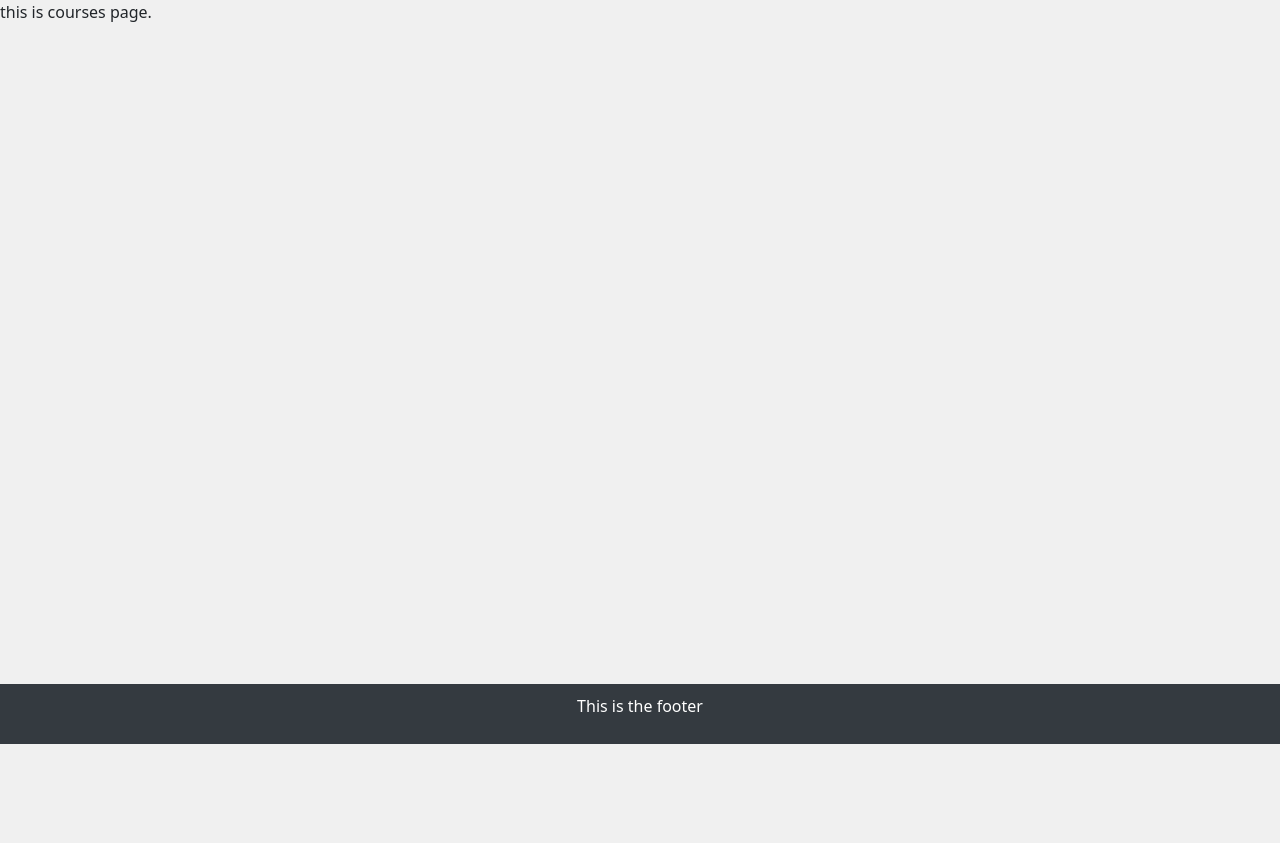
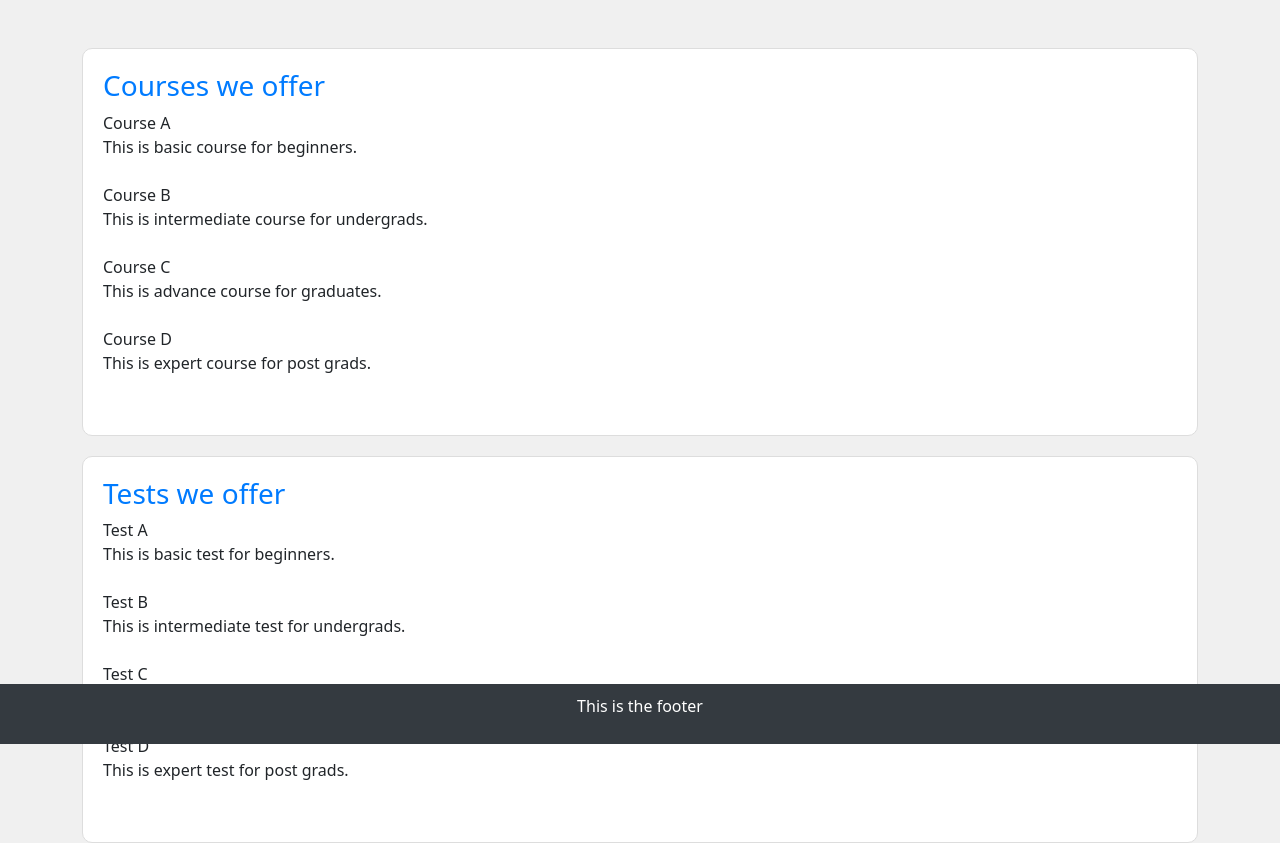
Before and after one commit to abhi12mhatre/ielts, a Django app: page /courses in a window 1280 px wide. Shown: the part 56-899 px from the top of the page. Before the commit the page ends 800 px from the top, so only its background shows below. Run offline with Django 4.2, Linux system fonts and the light colour scheme.

Commit message:
courses and test sample html

```diff
--- a/templates/courses.html
+++ b/templates/courses.html
@@ -4,7 +4,34 @@
 
 {% block content %}
 <div>
-    this is courses page.
+    <div class="container mt-5">
+        <div class="section">
+            <h3>Courses we offer</h3>
+            <p>
+                Course A<br>
+                This is basic course for beginners. <br> <br>
+                Course B<br>
+                This is intermediate course for undergrads. <br> <br>
+                Course C<br>
+                This is advance course for graduates. <br> <br>
+                Course D<br>
+                This is expert course for post grads. <br> <br>
+            </p>
+        </div>
+        <div class="section">
+            <h3>Tests we offer</h3>
+            <p>
+                Test A<br>
+                This is basic test for beginners. <br> <br>
+                Test B<br>
+                This is intermediate test for undergrads. <br> <br>
+                Test C<br>
+                This is advance test for graduates. <br> <br>
+                Test D<br>
+                This is expert test for post grads. <br> <br>
+            </p>
+        </div>
+    </div>
 </div>
 {% endblock %}
 
```
